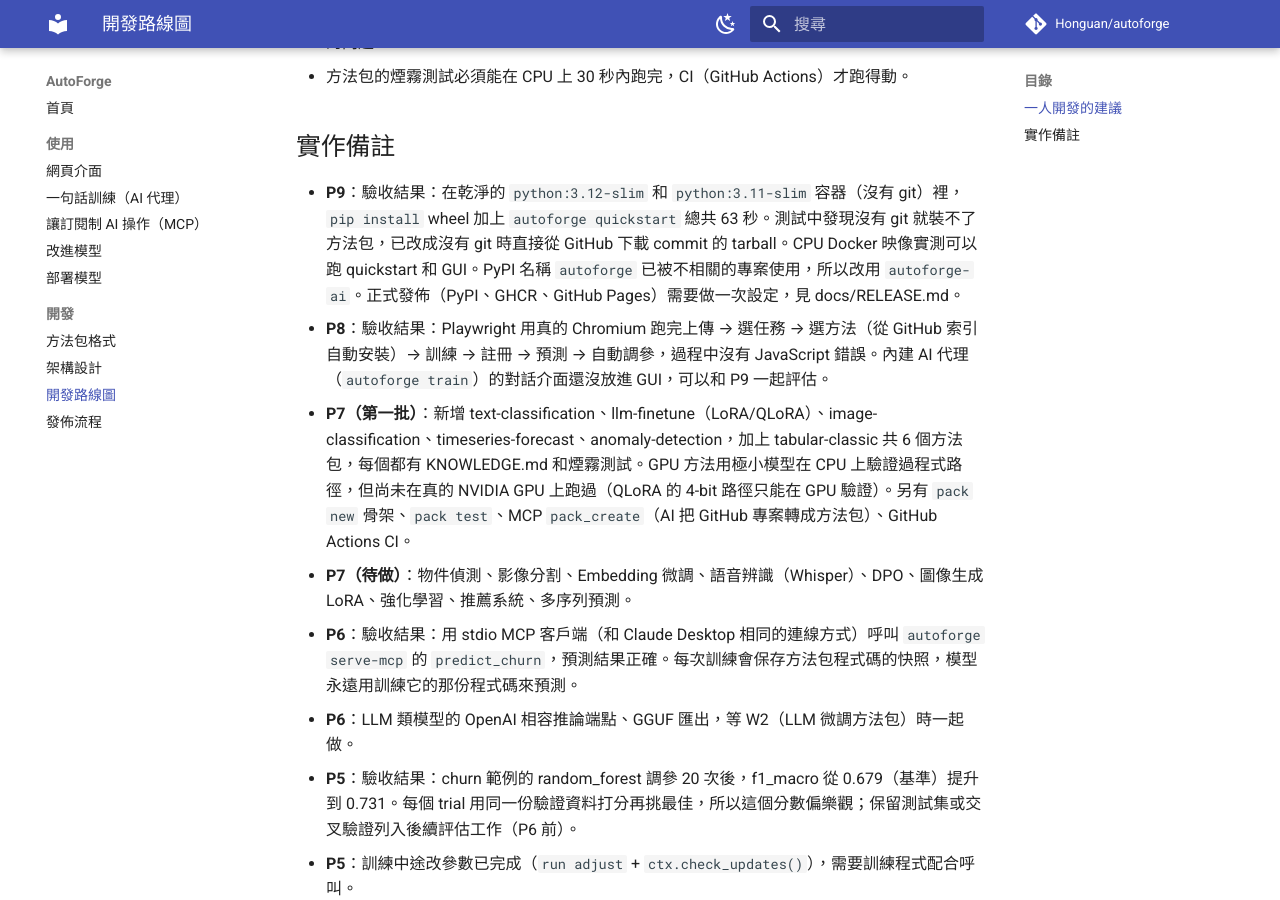
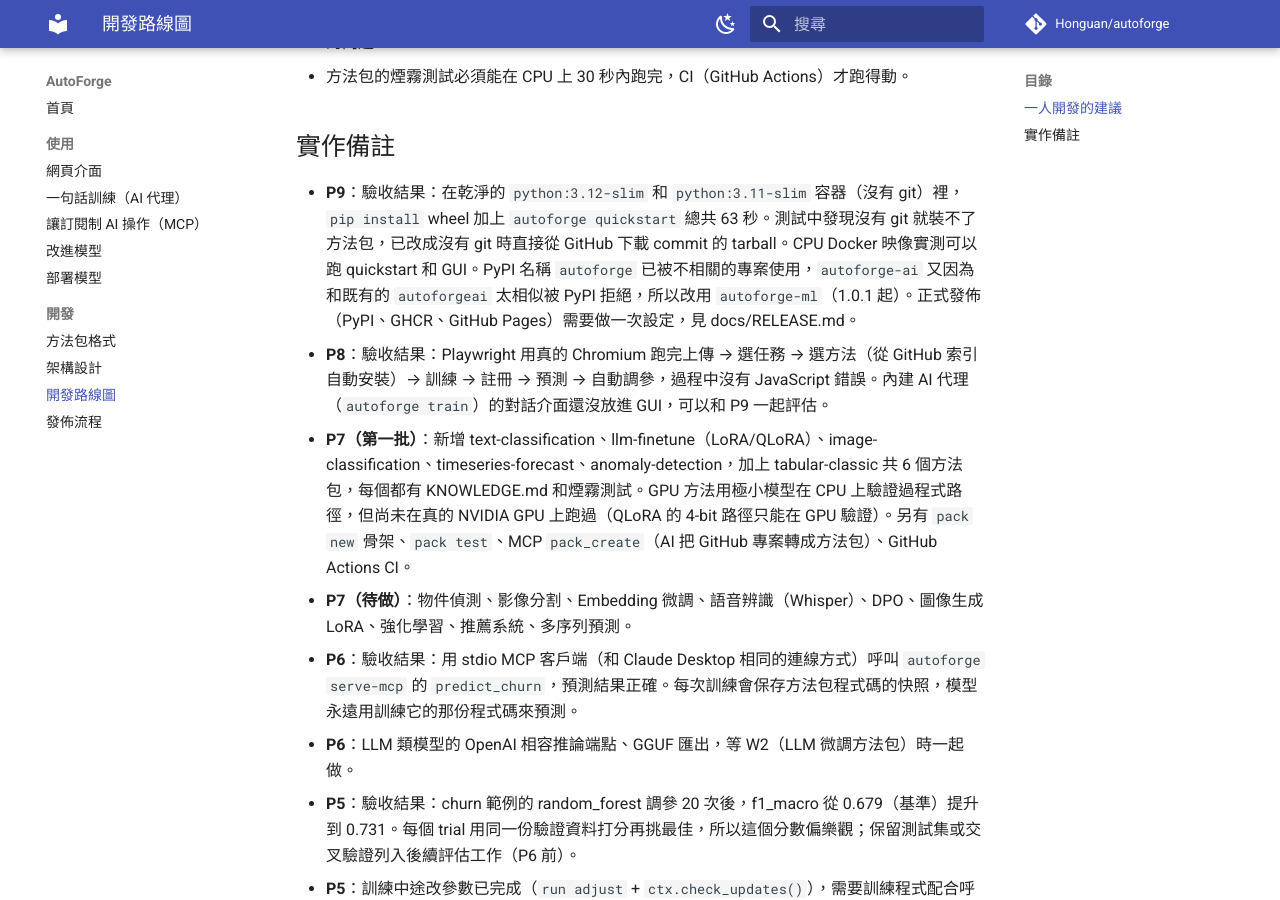
Before and after one commit to Honguan/autoforge, an MkDocs documentation site: the page built from docs/ROADMAP.md, in a window 1280 px wide and 900 px high, scrolled down 1293 px. Built offline with MkDocs 1.6.1 and Material for MkDocs 9.7.7, drawn with Linux system fonts in a browser that asks for light colours; comment, search, counter and statistics services are not loaded.

Commit message:
Rename PyPI distribution to autoforge-ml (autoforge-ai is too similar to existing autoforgeai)
Co-Authored-By: Claude Opus 5.5 <noreply@anthropic.com>
Claude-Session: https://claude.ai/code/session_01V2bW29d158H5QWDyJ9ASGF

```diff
--- a/docs/ROADMAP.md
+++ b/docs/ROADMAP.md
@@ -24,7 +24,7 @@
 
 ## 實作備註
 
-- **P9**：驗收結果：在乾淨的 `python:3.12-slim` 和 `python:3.11-slim` 容器（沒有 git）裡，`pip install` wheel 加上 `autoforge quickstart` 總共 63 秒。測試中發現沒有 git 就裝不了方法包，已改成沒有 git 時直接從 GitHub 下載 commit 的 tarball。CPU Docker 映像實測可以跑 quickstart 和 GUI。PyPI 名稱 `autoforge` 已被不相關的專案使用，所以改用 `autoforge-ai`。正式發佈（PyPI、GHCR、GitHub Pages）需要做一次設定，見 docs/RELEASE.md。
+- **P9**：驗收結果：在乾淨的 `python:3.12-slim` 和 `python:3.11-slim` 容器（沒有 git）裡，`pip install` wheel 加上 `autoforge quickstart` 總共 63 秒。測試中發現沒有 git 就裝不了方法包，已改成沒有 git 時直接從 GitHub 下載 commit 的 tarball。CPU Docker 映像實測可以跑 quickstart 和 GUI。PyPI 名稱 `autoforge` 已被不相關的專案使用，`autoforge-ai` 又因為和既有的 `autoforgeai` 太相似被 PyPI 拒絕，所以改用 `autoforge-ml`（1.0.1 起）。正式發佈（PyPI、GHCR、GitHub Pages）需要做一次設定，見 docs/RELEASE.md。
 - **P8**：驗收結果：Playwright 用真的 Chromium 跑完上傳 → 選任務 → 選方法（從 GitHub 索引自動安裝）→ 訓練 → 註冊 → 預測 → 自動調參，過程中沒有 JavaScript 錯誤。內建 AI 代理（`autoforge train`）的對話介面還沒放進 GUI，可以和 P9 一起評估。
 - **P7（第一批）**：新增 text-classification、llm-finetune（LoRA/QLoRA）、image-classification、timeseries-forecast、anomaly-detection，加上 tabular-classic 共 6 個方法包，每個都有 KNOWLEDGE.md 和煙霧測試。GPU 方法用極小模型在 CPU 上驗證過程式路徑，但尚未在真的 NVIDIA GPU 上跑過（QLoRA 的 4-bit 路徑只能在 GPU 驗證）。另有 `pack new` 骨架、`pack test`、MCP `pack_create`（AI 把 GitHub 專案轉成方法包）、GitHub Actions CI。
 - **P7（待做）**：物件偵測、影像分割、Embedding 微調、語音辨識（Whisper）、DPO、圖像生成 LoRA、強化學習、推薦系統、多序列預測。
--- a/pyproject.toml
+++ b/pyproject.toml
@@ -3,7 +3,7 @@ requires = ["hatchling"]
 build-backend = "hatchling.build"
 
 [project]
-name = "autoforge-ai"
+name = "autoforge-ml"
 version = "1.0.1"
 description = "AI that trains AI: analyse your data and hardware, pick a method, train, tune and deploy models on your own machine — from a CLI, MCP, a web GUI or one sentence."
 readme = "README.md"
@@ -52,7 +52,7 @@ deep = ["torch>=2.3", "torchvision>=0.18", "transformers>=4.45", "peft>=0.12", "
 gpu = ["torch>=2.3", "nvidia-ml-py>=12.0"]
 anthropic = ["anthropic>=1.14,<2"]
 onnx = ["skl2onnx>=1.17", "onnxruntime>=1.18", "onnx>=1.16", "onnxscript>=0.1"]
-all = ["autoforge-ai[deep,anthropic,onnx]"]
+all = ["autoforge-ml[deep,anthropic,onnx]"]
 hpo = []  # kept for compatibility: optuna is now a core dependency
 dev = ["pytest>=8.0", "playwright>=1.45", "build>=1.2", "twine>=5.0"]
 
```
Also changed, not shown: CHANGELOG.md (+1 -0 lines), README.md (+5 -5 lines), docs/RELEASE.md (+1 -1 lines), docs/index.md (+3 -3 lines).
